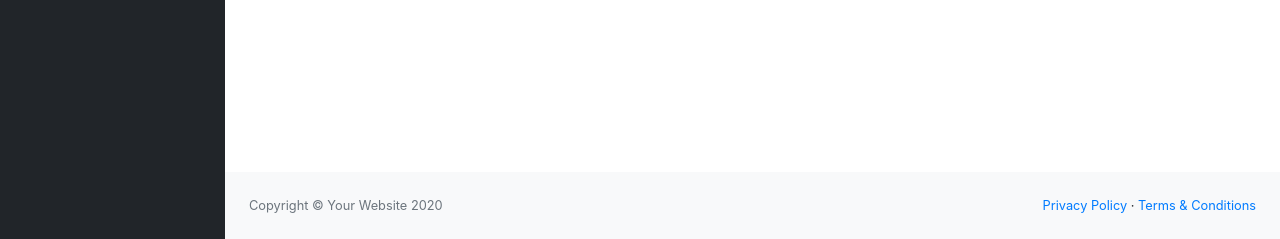
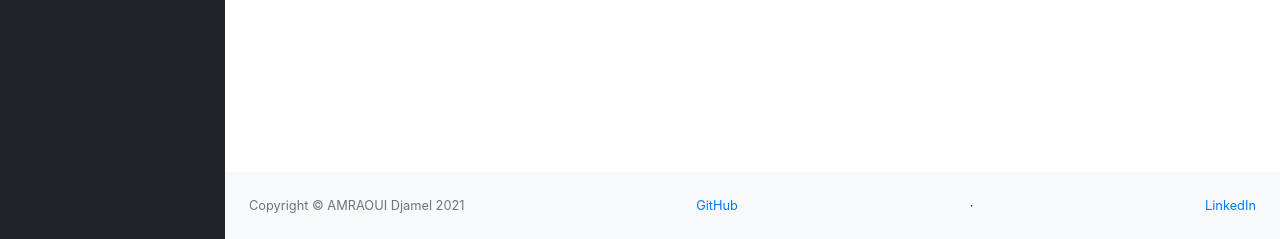
Before and after one commit to DjamelAM/Poll, a Symfony app: template templates/admin/show.html.twig in a window 1280 px wide. Shown: the part 561-800 px from the top of the page. Run offline with Twig, Linux system fonts and the light colour scheme; the template is opened without the code that fills it, so the values that code supplies are empty; some libraries are stand-ins or nearby versions.

Commit message:
maj footer

```diff
--- a/templates/footer.html.twig
+++ b/templates/footer.html.twig
@@ -1,12 +1,13 @@
 <footer class="py-4 bg-light mt-auto">
-    <div class="container-fluid">
-        <div class="d-flex align-items-center justify-content-between small">
-            <div class="text-muted">Copyright &copy; Your Website 2020</div>
-            <div>
-                <a href="#">Privacy Policy</a>
-                &middot;
-                <a href="#">Terms &amp; Conditions</a>
-            </div>
-        </div>
+  <div class="container-fluid">
+    <div class="d-flex align-items-center justify-content-between small">
+      <div class="text-muted">Copyright &copy; AMRAOUI Djamel 2021</div>
+
+      <a href="https://github.com/DjamelAM/Poll">GitHub</a>
+      &middot;
+      <a href="https://www.linkedin.com/in/djamel-amraoui-65a355173/"
+        >LinkedIn</a
+      >
     </div>
+  </div>
 </footer>
--- a/templates/left-navbar.html.twig
+++ b/templates/left-navbar.html.twig
@@ -110,7 +110,6 @@
   {% if app.user %}
   <div class="sb-sidenav-footer">
     <div class="small">Logged in as: {{ app.user.username }}</div>
-    Start Bootstrap
   </div>
   {% endif %}
 </nav>
```
